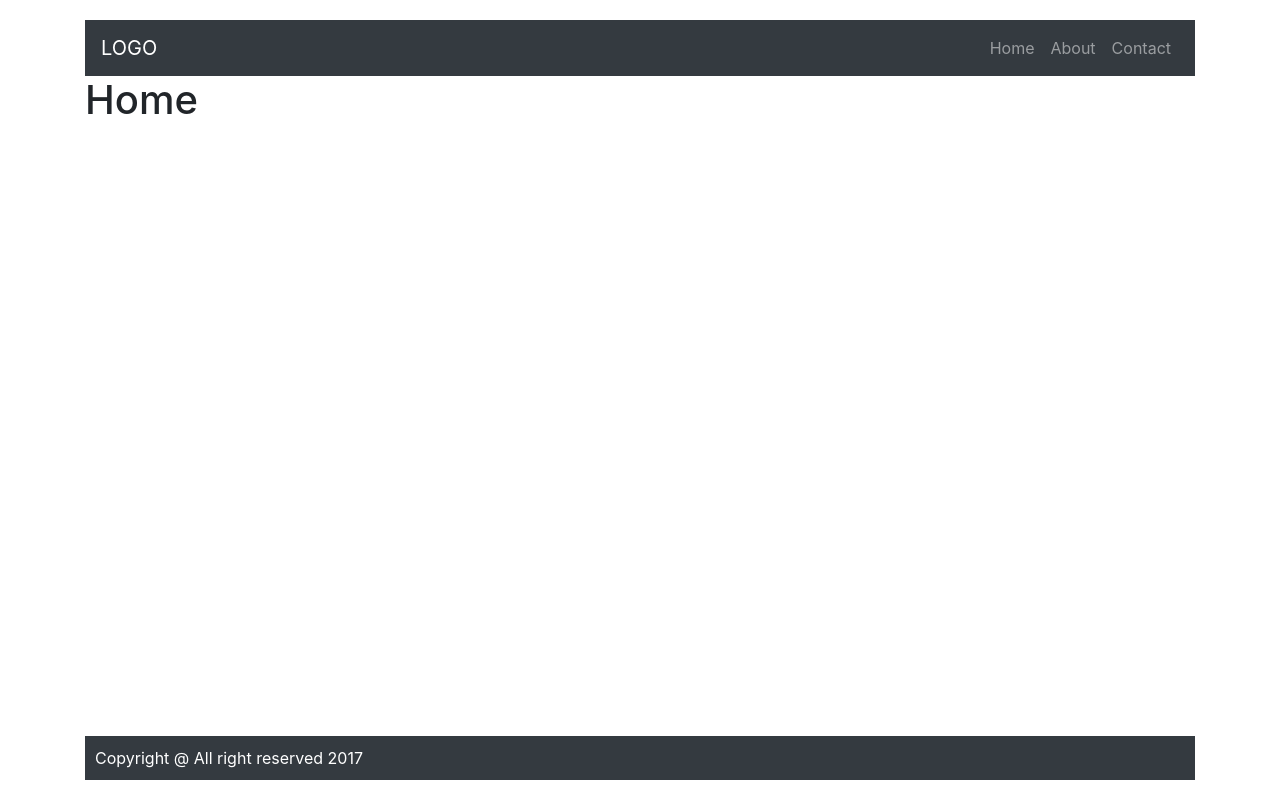
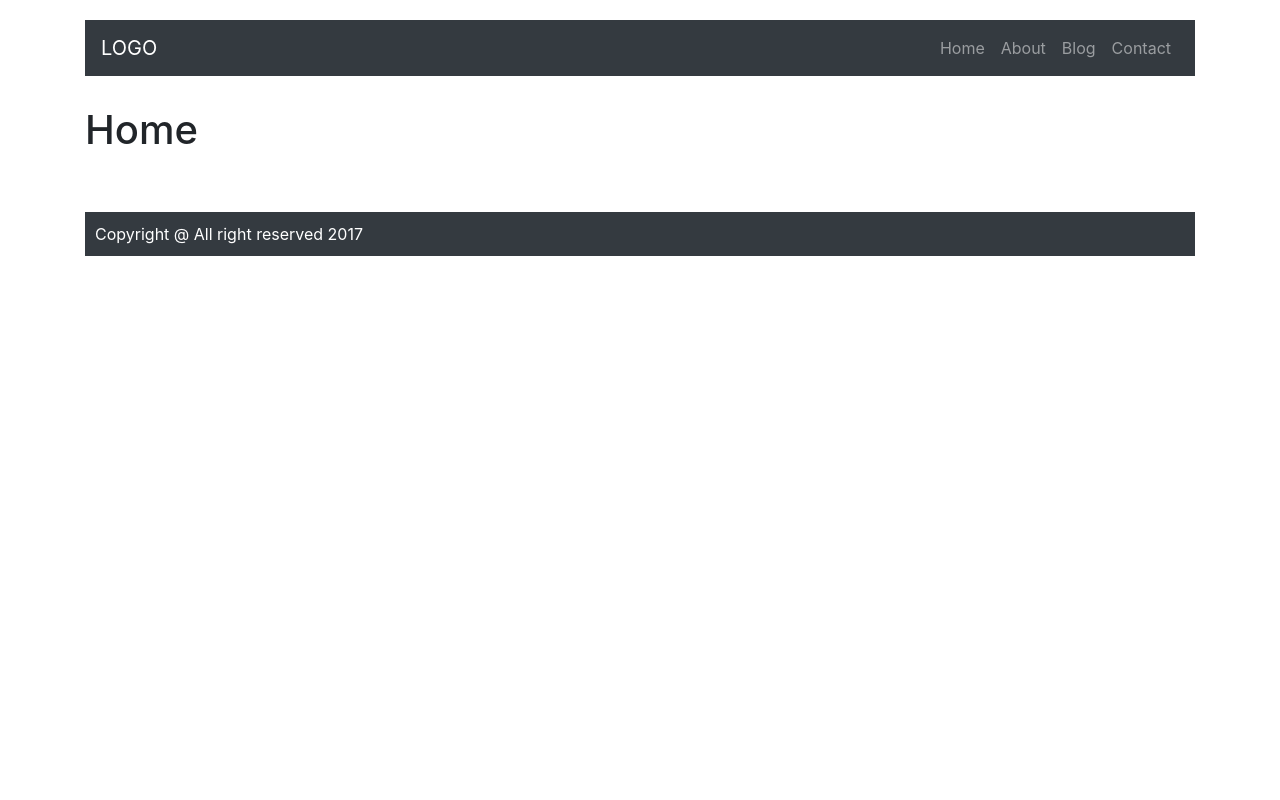
Before and after one commit to Eyamincoder/django-simple-website, a Django app: page / in a window 1280 px wide. Run offline with Django 3.2, Linux system fonts and the light colour scheme; parts of the project's set-up code (start-up, migrations or seed data) failed here and were passed over; some libraries are stand-ins or nearby versions.

Commit message:
dynamic blog post

```diff
--- a/src/appbase/urls.py
+++ b/src/appbase/urls.py
@@ -16,9 +16,12 @@ Including another URLconf
 from django.contrib import admin
 from django.urls import path
 from pages.views import home,about,contact
+from posts.views import post_list_view,post_detail_view
 urlpatterns = [
     path('admin/', admin.site.urls),
     path('',home),
     path('about/', about),
     path('contact/', contact),
+    path('blog/', post_list_view),
+
 ]
--- a/src/static/css/style.css
+++ b/src/static/css/style.css
@@ -1,14 +1,28 @@
 body{
 	margin-top: 20px;
+	margin-bottom: 20px;
+	width: 100%;
 }
 p{
 	margin-bottom: 0px;
 }
+.header-area{
+	padding-bottom: 30px;
+}
+.single-post{
+	padding-bottom: 20px;
+}
+
+
+
+
 .footer-area{
-	position: absolute;;
+	/*position: absolute;*/
 	width: 100%;
-	bottom: 20px;
+	bottom:0;
 	left: 0;
+/*	height: 60px;*/
+padding-top: 50px;
 }
 .footer-area .footer-copyright{
 	background-color: #343a40;
@@ -16,3 +30,4 @@ p{
 }
 .footer-area p{
 	color:#fff;
+}
--- a/src/templates/about.html
+++ b/src/templates/about.html
@@ -1,5 +1,5 @@
 {% extends "base.html" %}
 {% block title %} About {% endblock %}
-{% block content%}
+{% block content %}
 <h1>About</h1>
 {% endblock%}
--- a/src/templates/base.html
+++ b/src/templates/base.html
@@ -1,5 +1,4 @@
 {% load static %}
-
 <!DOCTYPE html>
 <html lang="en">
 	<head>
@@ -15,10 +14,11 @@
 				{% include "menu.html"%}
 			</div>
 		</header>
-		<div class="container">
-			{% block content%} {% endblock %}
-		</div>
-
+		<section class="content">
+			<div class="container">
+				{% block content%} {% endblock %}
+			</div>
+		</section>
 		<footer class="footer-area">
 			<div class="container">
 				<div class="footer-copyright">
--- a/src/templates/menu.html
+++ b/src/templates/menu.html
@@ -12,6 +12,9 @@
 				<a class="nav-link" href="/about">About</a>
 			</li>
 			<li class="nav-item">
+				<a class="nav-link" href="/blog">Blog</a>
+			</li>
+			<li class="nav-item">
 				<a class="nav-link" href="/contact">Contact</a>
 			</li>
 
--- /dev/null
+++ b/src/templates/posts/details.html
@@ -0,0 +1,6 @@
+{% extends "base.html" %}
+{% block title %} Post details{% endblock %}
+
+{% block content%}
+<h1>Post details override</h1>
+{% endblock%}
--- /dev/null
+++ b/src/templates/posts/listview.html
@@ -0,0 +1,6 @@
+{% extends "base.html" %}
+{% block title %} Post {% endblock %}
+
+{% block content%}
+<h1>Post List Override</h1>
+{% endblock%}
```
Also changed, not shown: src/posts/models.py (+14 -9 lines), src/posts/templates/posts/detail.html (added, +12 -0 lines), src/posts/templates/posts/list.html (added, +14 -0 lines), src/posts/views.py (+9 -1 lines), src/db.sqlite3, src/posts/migrations/0006_auto_20180513_2219.py (added), src/posts/migrations/0007_auto_20180513_2247.py (added).
